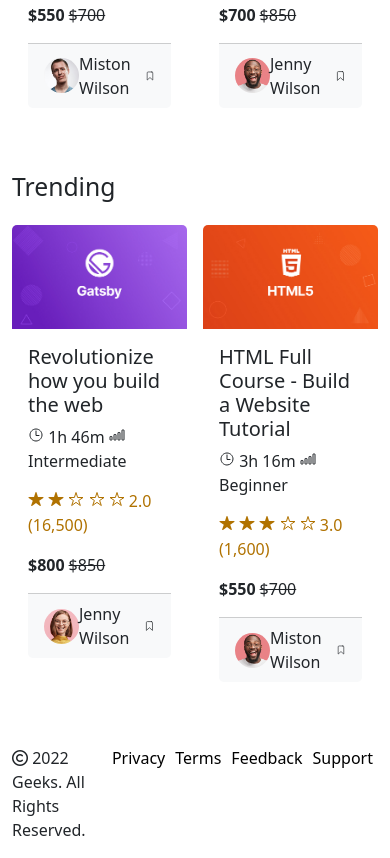
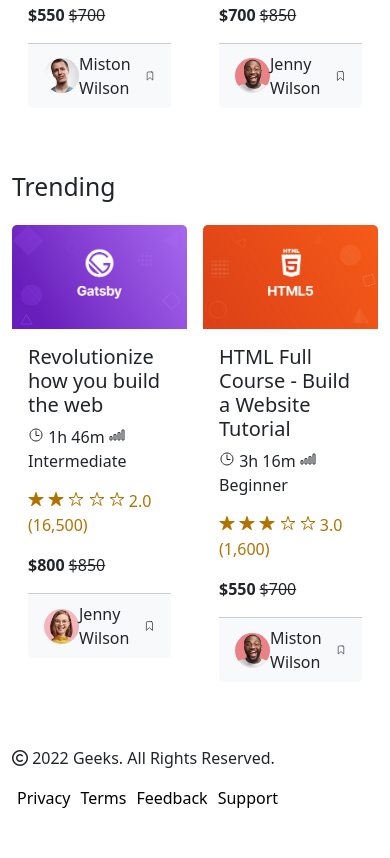
Before and after one commit to Andreala94/M3-D5, a plain HTML site: page index.html in a window 390 px wide. Shown: the part 2018-2876 px from the top of the page. After the commit the page ends 2844 px from the top, so only its background shows below. Drawn offline with nearby package versions, Linux system fonts and the light colour scheme.

Commit message:
completamento D6

```diff
--- a/index.html
+++ b/index.html
@@ -532,7 +532,7 @@
 
 <!-- Footer -->
 
-<div class="container d-flex justify-content-between ">
+<div class="container d-flex justify-content-between " id="mobile">
     <p><i class="fa-regular fa-copyright"></i> 2022 Geeks. All Rights Reserved.</p>
 <div class="row">
   <ul class="d-flex lista ">
@@ -543,18 +543,7 @@
   </ul>
 </div>
 
-
-
 </div>
-
-
-
-
-
-
-
-
-
 
 
     <script type="module" src="https://unpkg.com/ionicons@7.1.0/dist/ionicons/ionicons.esm.js"></script>
--- a/style.css
+++ b/style.css
@@ -49,3 +49,11 @@ ul.lista > li > a{
     color: black;
     text-decoration: none;
 }
+
+
+
+@media (max-width: 768px) {
+    #mobile {
+      flex-wrap: wrap;
+    }
+  }
```
